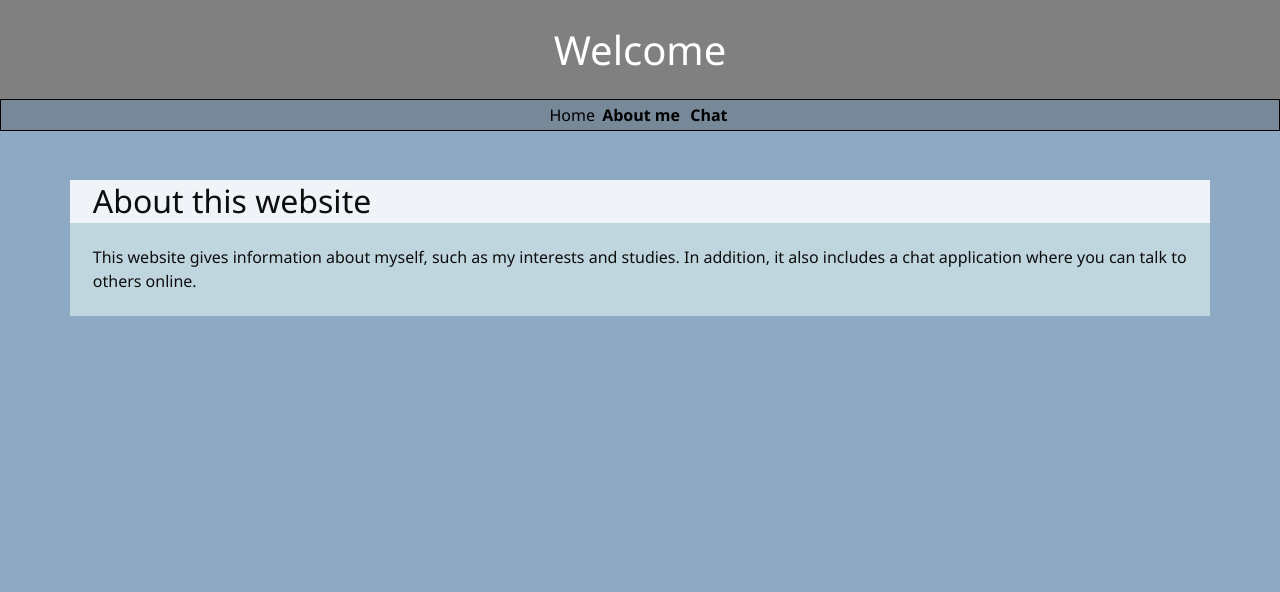
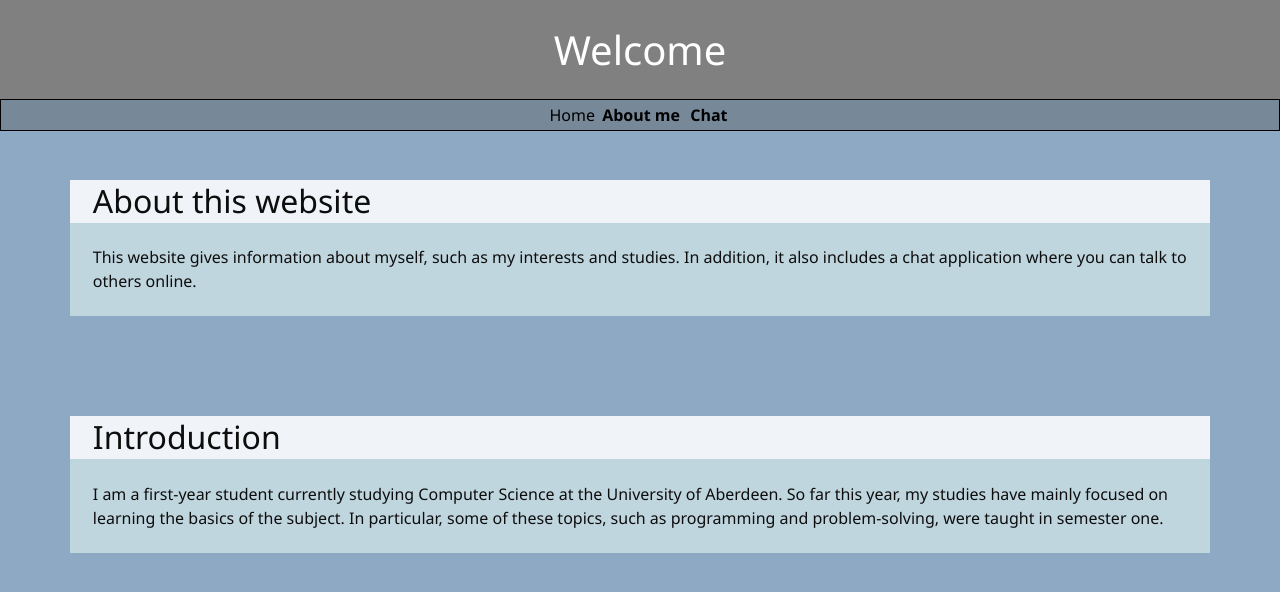
Before and after one commit to alanfoxman/CA2, a website: page public/index.html in a window 1280 px wide. Drawn offline with nearby package versions, Linux system fonts and the light colour scheme.

Commit message:
Added introduction section with subheading

```diff
--- a/public/index.html
+++ b/public/index.html
@@ -41,7 +41,12 @@
 
         <div class="row">
 
-
+            <h2>Introduction</h2>
+            <p>
+                I am a first-year student currently studying Computer Science at the University of Aberdeen.
+                So far this year, my studies have mainly focused on learning the basics of the subject. In particular,
+                some of these topics, such as programming and problem-solving, were taught in semester one.
+            </p>
 
         </div>
 
```
